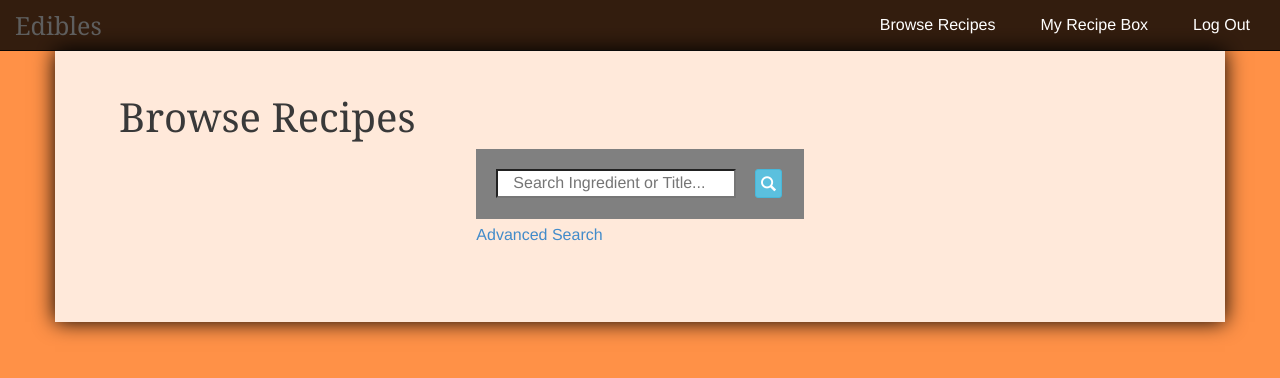
After one commit to myun/PersonalProject, a Flask app: a page that uses templates/master.html in a window 1280 px wide. The commit adds this page. Shown: the top 378 px of the page. Run offline with Flask 2, Linux system fonts and the light colour scheme; data that the repository does not hold is empty; parts of the project's set-up code (start-up, migrations or seed data) failed here and were passed over; some libraries are stand-ins or nearby versions.

Commit message:
Can now search by both ingredients and title. Browse recipe page in the process of being updated.

```diff
--- a/static/css/body.css
+++ b/static/css/body.css
@@ -181,16 +181,24 @@ hr {
 }
 
 #search-btn {
-    margin-left: 10px;
+    margin-left: 19px;
     font-size: 15px;
     padding-left: 5px;
     padding-right: 5px;
-    padding-top: 3px;
+    padding-top: 4px;
     padding-bottom: 0px;
+    margin-right: 0px;
 }
 
-.search-bar {
-    margin-bottom: 65px;
+#search-bar {
+    padding: 20px;
+    padding-bottom: 50px;
+    background: gray;
+    margin: auto;
+}
+
+#advanced-search-container {
+    padding-top:5px;
 }
 
 li {
@@ -213,6 +221,7 @@ li {
 
 #alert-space {
     height:50px;
+    padding-left: 25px;
 /*  position: fixed;
   top: 100px;
   left: 550;
@@ -242,3 +251,23 @@ li {
     float:right;
     margin-left: 10px;
 }
+
+.dropdown-menu {
+    max-height: 400px;
+    overflow: hidden;
+    overflow-y: auto;
+}
+
+::-webkit-scrollbar {
+    width: 10px;
+}
+
+::-webkit-scrollbar-track {
+    -webkit-box-shadow: inset 0 0 6px rgba(0,0,0,0.3);
+    border-radius: 0px;
+}
+
+::-webkit-scrollbar-thumb {
+    border-radius: 0px;
+    background: rgba(0,0,0,0.3);
+}
--- /dev/null
+++ b/templates/browse_recipes.html
@@ -0,0 +1,60 @@
+{% extends 'master.html' %}
+{% block head %}
+<script src="/static/js/jquery-1.10.2.min.js" type="text/javascript"></script>
+
+{% endblock %}
+{% block body %}
+
+<h1>Browse Recipes</h1>
+
+<div class="row">
+    <div class="col-md-4">
+    </div>
+    <div class="col-md-4">
+        <div id="search-bar">
+            <form role="form" method="POST" action="/{{ username }}/search">
+                <div id="search-btn-group">
+                    <input type="text" class="col-md-10" name="search_query" placeholder="Search Ingredient or Title...">
+                    <button type="submit" class="btn btn-info btn-sm pull-left" id="search-btn"><span class="glyphicon glyphicon-search"></span></button>
+                </div>
+            </form>
+        </div>
+    </div>
+    <div class="col-md-4">
+    </div>
+</div>
+<div class="row">
+    <div class="col-md-4">
+    </div>
+    <div class="col-md-4">
+        <div id="advanced-search-container">
+            <a href='/{{ username }}/advancedsearch'>Advanced Search</a>
+        </div>
+    </div>
+    <div class="col-md-4">
+    </div>
+</div>
+
+{% for letter in alphabetized_recipes %}
+    <h2><a id="{{ letter }}">{{ letter }}</a></h2>
+    <div class="container-fluid">
+        <div class="row">
+            <div class="span12">
+
+                {% for recipe in alphabetized_recipes[letter] %}
+                <div class="custom-container">
+                    <div class="recipe-wrapper">
+                        <a href="/{{ username }}/recipe/{{ recipe.name }}"><img src={{ recipe.image_URL }} alt={{ recipe.name }} width="250" height="225" class="img-thumbnail"></a>
+                        <input type="checkbox" class="chkbox" name="recipe_checkbox" value={{ recipe.id }}>
+                    </div>
+                <p><a href="/{{ username }}/recipe/{{ recipe.name }}">{{ recipe.name }}</a></p>
+                <p><span class="stars star{{recipe.orig_rating}}"></span>({{ recipe.num_ratings }})</p>
+                </div>
+                {% endfor %}
+
+            </div>
+        </div>
+    </div>
+    {% endfor %}
+
+{% endblock %}
--- a/templates/master.html
+++ b/templates/master.html
@@ -9,7 +9,8 @@
         <link href="/static/css/body.css" rel="stylesheet">
         <script src="http://ajax.googleapis.com/ajax/libs/jquery/1.10.2/jquery.min.js"></script>
         <script src="/static/js/bootstrap-rating-input.min.js" type="text/javascript"></script>
-
+        <script src="/static/js/bootstrap-alert.js" type="text/javascript"></script>
+        <script src="http://netdna.bootstrapcdn.com/bootstrap/3.0.0/js/bootstrap.min.js"></script>
 
         <link rel="shortcut icon" href="/static/images/favicon.ico" type="image/x-icon">
         <link rel="icon" href="/static/images/favicon.ico" type="image/x-icon">
--- a/views.py
+++ b/views.py
@@ -58,6 +58,20 @@ def login():
 # Display (by category) all recipes in database for user browsing purposes.
 @app.route("/<username>/browse_recipes")
 def browse_recipes(username):
+    alphabetized_recipes = {}
+
+    recipes = model.session.query(model.Recipe).all()
+    for recipe in recipes:
+        first_letter = recipe.name.strip()[0]
+        if first_letter == "\'" or first_letter == "\"":
+            first_letter = recipe.name[1]
+        if first_letter not in alphabetized_recipes:
+            alphabetized_recipes[first_letter] = [recipe]
+        else:
+            alphabetized_recipes[first_letter].append(recipe)
+
+    return render_template("browse_recipes.html", alphabetized_recipes=alphabetized_recipes, username=username)
+
 
     # # category = model.session.query(model.CommonCategory).filter_by(name='desserts').first()
     # categories = model.session.query(model.RecipeCategory).all()
@@ -81,8 +95,6 @@ def browse_recipes(username):
 
     # page_title = "Browse Recipes"
     # button_label = "Save to Recipe Box"
-
-    return render_template("browse_recipes.html", username=username)
 
 @app.route("/<username>/gridtest")
 def gridtest(username):
@@ -113,76 +125,58 @@ def gridtest(username):
     return render_template("gridtest.html", username=username, categorized_recipes=categorized_recipes,
                             page_title=page_title, button_label=button_label)
 
-def recipes_by_ingredients(ingredient_ids):
-    categorized_recipes = {}
+def recipes_by_ingredients(ingredients):
     matching_recipes = []
 
-    for ingredient_id in ingredient_ids:
+    for ingredient in ingredients:
+        ingredient_id = ingredient.id
         matching_recipe_ingredients = model.session.query(model.RecipeIngredient).filter_by(common_ingredient_id=ingredient_id).all()
+
         for recipe_ingredient in matching_recipe_ingredients:
             recipe = recipe_ingredient.recipe
             matching_recipes.append(recipe)
 
     # Sort all queried recipes into categories.
-    for recipe in matching_recipes:
-        recipe_categories = model.session.query(model.RecipeCategory).filter_by(recipe_id=recipe.id).all()
-
-        for category in recipe_categories:
-            category_name = category.common_category.name
-            if category_name not in categorized_recipes:
-                categorized_recipes[category_name] =[recipe]
-            else:
-                curr = categorized_recipes[category_name]
-                if recipe not in curr:
-                    categorized_recipes[category_name].append(recipe)
+    categorized_recipes = categorize_recipes(matching_recipes)
 
     return categorized_recipes
 
-@app.route("/<username>/search", methods=['POST'])
+@app.route("/<username>/search", methods=["POST"])
 def search_recipes(username):
-    # user = model.session.query(model.User).filter_by(username=username).first()
-    # user_id = user.id
+    search_query = request.form["search_query"].lower()
 
-    searched_ingredient = request.form['searched_ingredient'].lower()
-
-    if searched_ingredient == "":
-        categorized_recipes_additional_query = []
+    if search_query == "":
+        categorized_recipes = {}
         flash("Please enter a valid search query.")
     else:
-        queries = []
+        all_ingredient_queries = []
+        all_title_queries = []
 
-        # Edit search to look up plural/single versions of the queried ingredient, plus account for uppercase
-        if searched_ingredient[-1] == 's':
-            additional_query = searched_ingredient[:-1]
+        if search_query[-1] == "s":
+            single_version = search_query[:-1]
+            plural_version = search_query
+        else:
+            single_version = search_query
+            plural_version = search_query + "s"
 
-            # Also look for ingredient names that contain the queried ingredient. I.e. if searching for 'beef', should
-            # also return results for 'ground beef'.
-            similar_ingredients = model.session.query(model.CommonIngredient).filter(model.CommonIngredient.name.like("%" + additional_query + "%")).all()
-            print "Found ingredients are:", similar_ingredients
+        # Use the single (not plural) version of the search query to find related ingredients and title names.
+        # I.e. a search query of 'beef' would return both recipes containing the ingredient 'ground beef' and
+        # recipes with titles like 'beef stroganoff'.
+        ingredient_results = model.session.query(model.CommonIngredient).filter(model.CommonIngredient.name.like("%" + single_version + "%")).all()
+        title_results = model.session.query(model.Recipe).filter(model.Recipe.name.like("%" + single_version + "%")).all()
 
-        else:
-            additional_query = searched_ingredient + "s"
-            similar_ingredients = model.session.query(model.CommonIngredient).filter(model.CommonIngredient.name.like("%" + searched_ingredient + "%")).all()
+        categorized_ingredient_recipes = recipes_by_ingredients(ingredient_results)
+        categorized_title_recipes = categorize_recipes(title_results)
 
-        is_additional_query = model.session.query(model.CommonIngredient).filter_by(name=additional_query).first()
+        combined_recipes = combine_dictionaries(categorized_ingredient_recipes, categorized_title_recipes)
 
-        if is_additional_query:
-            additional_query_id = is_additional_query.id
-            queries.append(additional_query_id)
-
-        for ingredient in similar_ingredients:
-            ingredient_id = ingredient.id
-            queries.append(ingredient_id)
-
-        categorized_recipes = recipes_by_ingredients(queries)
-
-        if categorized_recipes == {}:
+        if combined_recipes == {}:
             flash("No recipes found!")
 
-    page_title = "Search Results"
+    page_title = "Search Results: \"" + search_query + "\""
     button_label = "Save to Recipe Box"
 
-    return render_template("recipe_thumbnails.html", username=username, categorized_recipes=categorized_recipes,
+    return render_template("recipe_thumbnails.html", username=username, categorized_recipes=combined_recipes,
                             page_title=page_title, button_label=button_label)
 
 @app.route("/<username>/advancedsearch")
@@ -527,6 +521,35 @@ def predict_rating(recipe_id):
 
     return recipe_rating
 
+def categorize_recipes(recipes):
+    categorized_recipes = {}
+
+    for recipe in recipes:
+        recipe_categories = model.session.query(model.RecipeCategory).filter_by(recipe_id=recipe.id).all()
+
+        for category in recipe_categories:
+            category_name = category.common_category.name
+            if category_name not in categorized_recipes:
+                categorized_recipes[category_name] =[recipe]
+            else:
+                curr = categorized_recipes[category_name]
+                if recipe not in curr:
+                    categorized_recipes[category_name].append(recipe)
+    return categorized_recipes
+
+# Combining two dictionaries whose values are lists
+def combine_dictionaries(dict1, dict2):
+    combined_dict = dict1
+    for key in dict2:
+        if key not in combined_dict:
+            combined_dict[key] = dict2[key]
+        else:
+            for val in dict2[key]:
+                if val not in combined_dict[key]:
+                    combined_dict[key].append(val)
+
+    return combined_dict
+
 @app.route("/logout")
 def logout():
     session.clear()
```
Also changed, not shown: templates/recipe.html (+6 -3 lines), templates/recipe_thumbnails.html (+12 -12 lines).
